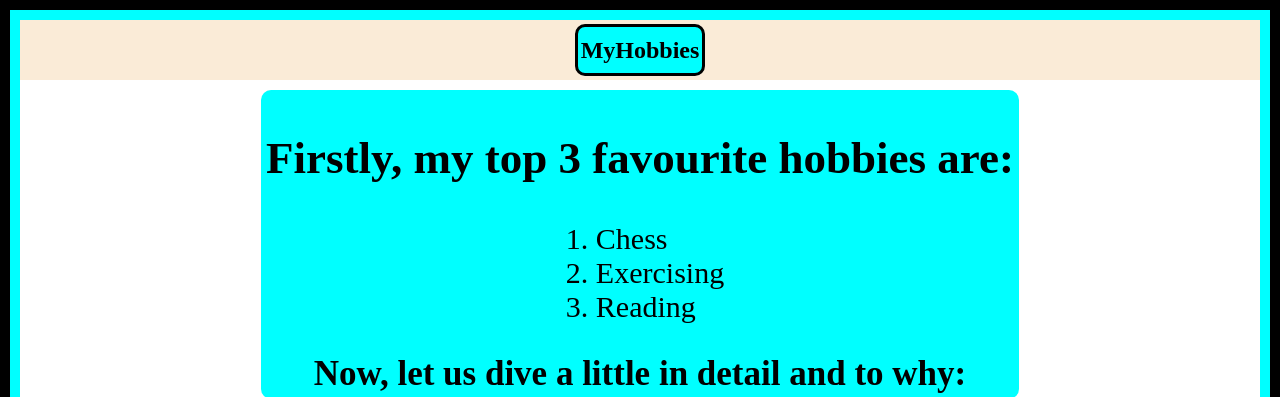
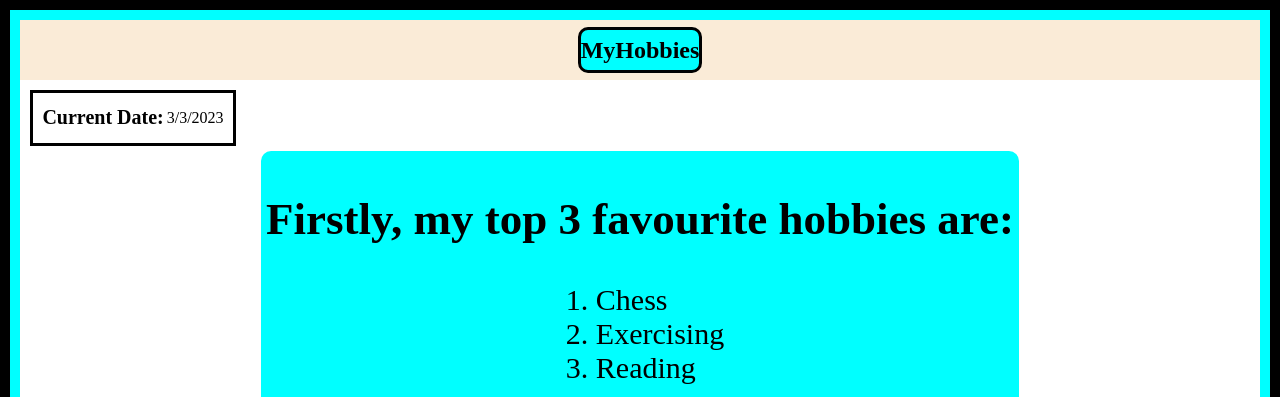
Before and after one commit to Discrete333/Discrete333.github.io, a plain HTML site: page index.html in a window 1280 px wide. Shown: the top 397 px of the page. Drawn offline with Linux system fonts and the light colour scheme.

Commit message:
added live date
I have finalised this project by using javascript to display the current date on the webpage

```diff
--- a/index.html
+++ b/index.html
@@ -4,8 +4,9 @@
     <meta charset="UTF-8">
     <meta http-equiv="X-UA-Compatible" content="IE=edge">
     <meta name="viewport" content="width=device-width, initial-scale=1.0">
-    <link rel="stylesheet" href="styles.css"
-    <title></title>
+    <link rel="stylesheet" href="styles.css">
+
+
 </head>
 <body>
     <div class="top">
@@ -13,12 +14,22 @@
             <h2>MyHobbies</h2>
         </div>
 
+
         <div>
 
         </div>
     </div>
 
+
+
+
+
+
     <div class="mid">
+        <div class="dt">
+        <h1 style="font-size: 20px;" class="ct">Current Date:</h1>
+        <p id="currentDate"></p>
+        </div>
       <div class="c1">
         <div class="h1">
             <h2>Firstly, my top 3 favourite hobbies are:</h2>
@@ -72,6 +83,13 @@
 
         </footer>
 
+        <script>
+            let time = document.getElementById("currentDate");
+
+            let d = new Date();
+            time.innerHTML = d.toLocaleDateString();
+        </script>
+
 
 </body>
 </html>
--- a/styles.css
+++ b/styles.css
@@ -31,7 +31,7 @@ body {
     border-style: solid;
     background-color: aqua;
     height: 40px;
-    padding: 3px;
+
 }
 
 .mid{
@@ -108,3 +108,11 @@ footer{
     height: 60px;
 
 }
+ .dt{
+    display: flex;
+    justify-content: center;
+    gap: 3px;
+    border: solid black 3px;
+    width: 200px;
+    margin-bottom: 5px;
+ }
```
Also changed, not shown: 1 other file.
